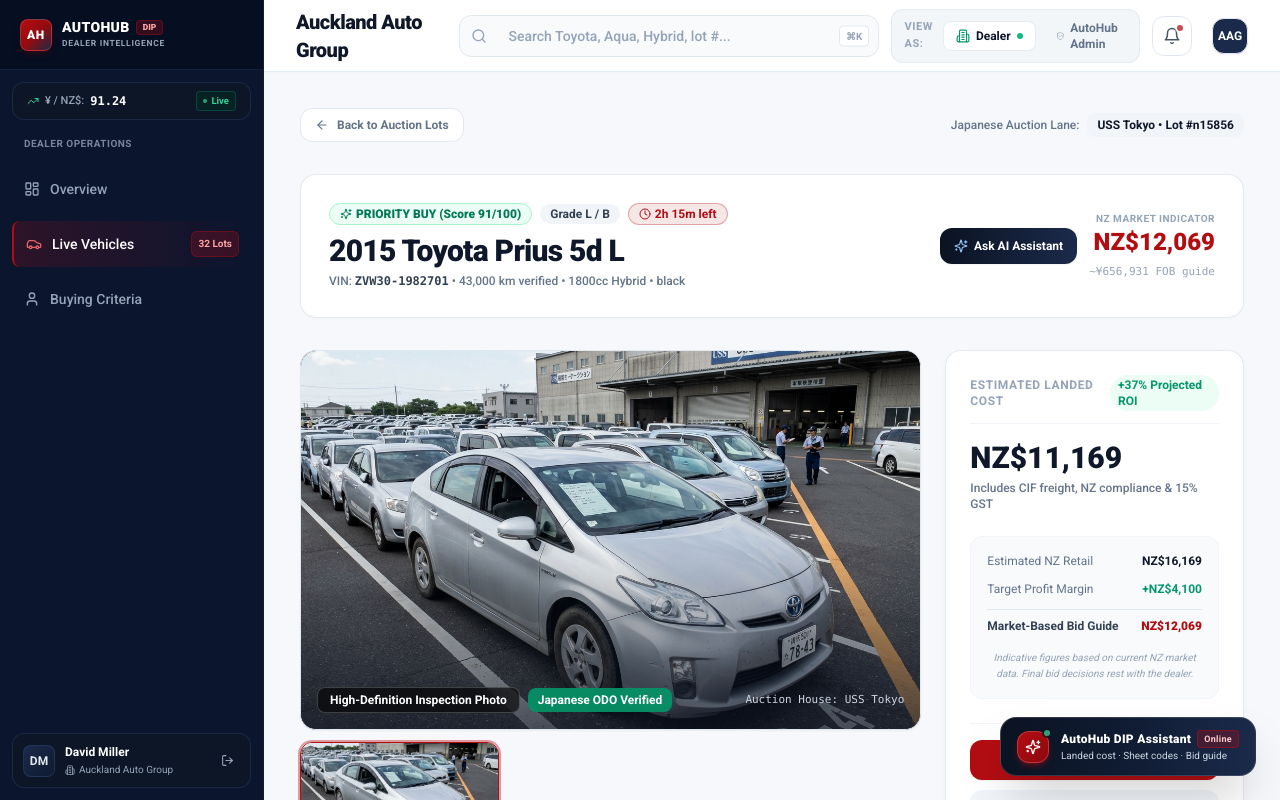
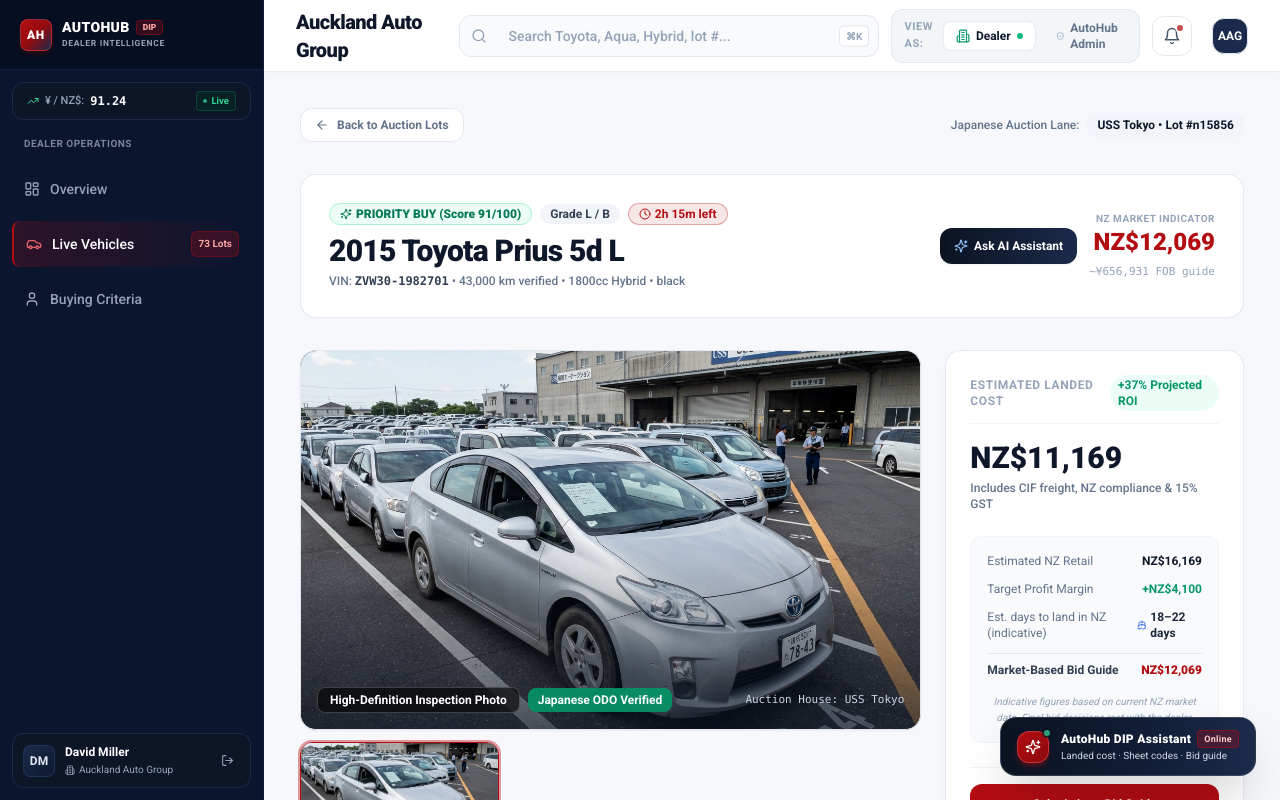
Before and after one commit to anilbuffer/autohub-dip, a Next.js app: page /vehicles/1 in a window 1280 px wide. Built offline with nearby package versions, Linux system fonts and the light colour scheme.

Commit message:
feat: add demand intelligence analytics components, admin views, and dealer chat assistant

```diff
--- a/src/app/admin/help/page.tsx
+++ b/src/app/admin/help/page.tsx
@@ -24,7 +24,7 @@
     },
     {
       title: "Dealer Margin Potential & Scoring Algorithm",
-      content: "The proprietary Opportunity Score (1-100) measures: (1) Gross profit margin spread vs target, (2) Historical NZ yard turnaround days for this exact make/badge, (3) Auction grade integrity (Grade 4.5/A receives a +12 score weight), (4) Distance from average market price regression line."
+      content: "The proprietary Opportunity Score (1-100) measures: (1) Gross profit margin spread vs target, (2) Est. days to land in NZ (indicative shipping lead time), (3) Auction grade integrity (Grade 4.5/A receives a +12 score weight), (4) Distance from average market price regression line."
     },
     {
       title: "Manual Proxy Bidding Protocol",
--- a/src/app/vehicles/[id]/page.tsx
+++ b/src/app/vehicles/[id]/page.tsx
@@ -19,6 +19,7 @@
   Calendar,
   Layers,
   Download,
+  Ship,
   X
 } from "lucide-react";
 import { VEHICLES, GLOBAL_SETTINGS } from "@/lib/data";
@@ -210,6 +211,13 @@
                 <div className="flex justify-between">
                   <span className="text-slate-500">Target Profit Margin</span>
                   <span className="font-bold text-emerald-600">+NZ${targetMargin.toLocaleString('en-US')}</span>
+                </div>
+                <div className="flex justify-between items-center">
+                  <span className="text-slate-500">Est. days to land in NZ (indicative)</span>
+                  <span className="font-bold text-slate-800 flex items-center gap-1">
+                    <Ship size={12} className="text-blue-600" />
+                    18–22 days
+                  </span>
                 </div>
                 <div className="flex justify-between pt-2 border-t border-slate-200 font-bold">
                   <span className="text-slate-700">Market-Based Bid Guide</span>
@@ -508,9 +516,16 @@
               <span className="text-[10px] font-bold text-slate-400 uppercase tracking-wider block">equip</span>
               <span className="font-mono text-slate-900 mt-1 block">{vehicle.equip || 'ps, pw'}</span>
             </div>
-            <div className="p-3 bg-red-50/60 rounded-xl border border-red-100 sm:col-span-2">
+            <div className="p-3 bg-red-50/60 rounded-xl border border-red-100">
               <span className="text-[10px] font-bold text-[#B30D12] uppercase tracking-wider block">jpy fob (Auction)</span>
               <span className="font-mono font-black text-slate-900 text-sm mt-1 block">¥{(vehicle.fobJpy).toLocaleString('en-US')}</span>
+            </div>
+            <div className="p-3 bg-blue-50/60 rounded-xl border border-blue-100">
+              <span className="text-[10px] font-bold text-blue-800 uppercase tracking-wider block">Est. days to land in NZ (indicative)</span>
+              <span className="font-bold text-slate-900 text-sm mt-1 flex items-center gap-1.5">
+                <Ship size={14} className="text-blue-600" />
+                18–22 days (Direct Ro-Ro)
+              </span>
             </div>
           </div>
         </div>
@@ -533,7 +548,7 @@
                   <th className="px-5 py-3.5">Year</th>
                   <th className="px-5 py-3.5">Mileage</th>
                   <th className="px-5 py-3.5">Advertised Price</th>
-                  <th className="px-5 py-3.5">Days on Yard</th>
+                  <th className="px-5 py-3.5">Trade Me Days Listed</th>
                   <th className="px-5 py-3.5 text-right">Spread vs Landed Cost</th>
                 </tr>
               </thead>
--- a/src/components/admin/DataSourceModal.tsx
+++ b/src/components/admin/DataSourceModal.tsx
@@ -34,11 +34,11 @@
       metric: "1,120 Unmet Demand Units"
     },
     {
-      title: "4. NZ Market Velocity & Price Trends",
+      title: "4. NZ Market Demand & Price Trends",
       icon: TrendingUp,
       color: "text-emerald-500 bg-emerald-50 border-emerald-200",
-      description: "Aggregated Trade Me Motors and independent dealer yard sales velocity (median days listed until sold) cross-referenced against realized gross retail margins.",
-      metric: "14.2 Days Median Turn"
+      description: "Aggregated Trade Me Motors and independent dealer yard sales activity cross-referenced against realized gross retail margins and indicative landing lead times.",
+      metric: "18-22 Days Est. Land"
     }
   ];
 
--- a/src/components/admin/DemandTrendLineChart.tsx
+++ b/src/components/admin/DemandTrendLineChart.tsx
@@ -47,7 +47,7 @@
         <div>
           <div className="flex items-center gap-2 mb-1">
             <span className="text-[11px] font-black uppercase tracking-wider text-blue-600 bg-blue-50 px-2 py-0.5 rounded-full border border-blue-100">
-              Velocity Telemetry
+              Demand Telemetry
             </span>
             <span className="text-xs text-slate-400 font-medium">12-Week Rolling Trend</span>
           </div>
--- a/src/components/admin/MostWantedChart.tsx
+++ b/src/components/admin/MostWantedChart.tsx
@@ -120,7 +120,7 @@
                 <div className="mt-2.5 pt-2 border-t border-slate-200/80 flex flex-wrap items-center justify-between text-[11px] text-slate-600 animate-in fade-in duration-150">
                   <div className="flex items-center gap-3">
                     <span>
-                      <strong className="text-slate-900">Avg Days to Sell:</strong> {model.turnDays} days (Trade Me)
+                      <strong className="text-slate-900">Est. days to land in NZ (indicative):</strong> 18–22 days
                     </span>
                     <span>
                       <strong className="text-slate-900">Avg Dealer Margin:</strong> NZ${model.avgMarginNzd.toLocaleString('en-US')}
--- a/src/components/admin/SupplyDemandGapTable.tsx
+++ b/src/components/admin/SupplyDemandGapTable.tsx
@@ -14,6 +14,7 @@
   Search,
   Filter,
   CheckCircle2,
+  Ship,
   ExternalLink
 } from 'lucide-react';
 import Image from 'next/image';
@@ -252,7 +253,7 @@
                 onClick={() => handleSort('avgDaysToSell')}
               >
                 <div className="flex items-center gap-1.5">
-                  <span>NZ Days to Sell</span>
+                  <span>Est. days to land in NZ (indicative)</span>
                   {sortField === 'avgDaysToSell' ? (
                     sortDirection === 'desc' ? <ChevronDown size={14} className="text-[#B30D12]" /> : <ChevronUp size={14} className="text-[#B30D12]" />
                   ) : (
@@ -360,14 +361,14 @@
                     </div>
                   </td>
 
-                  {/* NZ Days to Sell */}
+                  {/* Est. days to land in NZ (indicative) */}
                   <td className="py-3.5 px-4 font-bold text-slate-800">
                     <div className="flex items-center gap-1.5">
-                      <Clock size={13} className="text-slate-400" />
-                      <span>{item.avgDaysToSell} days</span>
+                      <Ship size={13} className="text-blue-600" />
+                      <span>18–22 days</span>
                     </div>
                     <span className="text-[10px] text-slate-400 block mt-0.5">
-                      {item.avgDaysToSell <= 15 ? '🚀 Fast Turnover' : item.avgDaysToSell <= 25 ? 'Steady' : 'Slower Pace'}
+                      Direct Ro-Ro Japan → NZ
                     </span>
                   </td>
 
--- a/src/components/chat/DealerChatAssistant.tsx
+++ b/src/components/chat/DealerChatAssistant.tsx
@@ -261,7 +261,7 @@
       return {
         id: `bot-${Date.now()}`,
         sender: "bot",
-        text: `### 🚗 2019 Toyota C-HR G LED Hybrid (Lot #${chr.lotNumber})\n**Auction House:** ${chr.auctionHouse} | **Grade:** ${chr.grade}\n\n- **FOB:** ¥${chr.fobJpy.toLocaleString()} | **Landed NZD:** **NZ$${chr.landedNzd.toLocaleString()}**\n- **Est. Retail:** NZ$${chr.estRetailNzd.toLocaleString()} | **Margin:** <span class="text-emerald-700 font-extrabold">+NZ$${chr.targetMarginNzd.toLocaleString()}</span>\n- **Market Analysis:** Compact crossovers command premium retail velocity in Auckland & Hamilton. 2-tone black/pearl roof is the highest-spec variant.`,
+        text: `### 🚗 2019 Toyota C-HR G LED Hybrid (Lot #${chr.lotNumber})\n**Auction House:** ${chr.auctionHouse} | **Grade:** ${chr.grade}\n\n- **FOB:** ¥${chr.fobJpy.toLocaleString()} | **Landed NZD:** **NZ$${chr.landedNzd.toLocaleString()}**\n- **Est. Retail:** NZ$${chr.estRetailNzd.toLocaleString()} | **Margin:** <span class="text-emerald-700 font-extrabold">+NZ$${chr.targetMarginNzd.toLocaleString()}</span>\n- **Market Analysis:** Compact crossovers command strong retail demand in Auckland & Hamilton. 2-tone black/pearl roof is the highest-spec variant.`,
         timestamp: "Just now",
         type: "vehicles",
         vehiclesData: [chr],
@@ -381,7 +381,7 @@
       return {
         id: `bot-${Date.now()}`,
         sender: "bot",
-        text: `### 📈 Auckland Metro Demand & Trade Me Comps\n\n**Market Velocity Highlights:**\n- **Sub-NZ$25k Hybrids:** 78% of Trade Me Motors listings sell within **18 calendar days** in the Auckland region.\n- **Toyota Aqua 2018–2020:** Active Trade Me listings: 142 units. Median listed price: **NZ$24,200**. Inventory turnover: **14 days**.\n- **Honda Fit e:HEV 2020+:** Active Trade Me listings: 48 units. Median listed price: **NZ$22,900**. High buyer interest due to modern Apple CarPlay interior.\n- **Market-Based Strategy:** Target auction bids yielding at least **NZ$3,500 gross margin** to absorb 60 days of floor plan financing and dealer preparation.`,
+        text: `### 📈 Auckland Metro Demand & Trade Me Comps\n\n**Market Demand Highlights:**\n- **Sub-NZ$25k Hybrids:** 78% of Trade Me Motors listings sell within **18 calendar days** in the Auckland region.\n- **Toyota Aqua 2018–2020:** Active Trade Me listings: 142 units. Median listed price: **NZ$24,200**. Inventory turnover: **14 days**.\n- **Honda Fit e:HEV 2020+:** Active Trade Me listings: 48 units. Median listed price: **NZ$22,900**. High buyer interest due to modern Apple CarPlay interior.\n- **Market-Based Strategy:** Target auction bids yielding at least **NZ$3,500 gross margin** to absorb 60 days of floor plan financing and dealer preparation.`,
         timestamp: "Just now",
         suggestedPrompts: [
           "Show Best Value Vehicles",
--- a/src/components/layout/AppLayout.tsx
+++ b/src/components/layout/AppLayout.tsx
@@ -17,7 +17,7 @@
   CheckCircle2,
   Sparkles
 } from 'lucide-react';
-import { GLOBAL_SETTINGS } from '@/lib/data';
+import { GLOBAL_SETTINGS, VEHICLES } from '@/lib/data';
 import RoleSwitcher from './RoleSwitcher';
 import { useSyncStore } from '@/lib/syncStore';
 import DealerChatAssistant from '@/components/chat/DealerChatAssistant';
@@ -43,7 +43,7 @@
 
   const navItems = [
     { label: 'Overview', href: '/', icon: LayoutDashboard, badge: null },
-    { label: 'Live Vehicles', href: '/vehicles', icon: Car, badge: '32 Lots' },
+    { label: 'Live Vehicles', href: '/vehicles', icon: Car, badge: `${VEHICLES.length} Lots` },
     { label: 'Buying Criteria', href: '/profile', icon: User, badge: null },
   ];
 
--- a/src/lib/demandIntelligenceData.ts
+++ b/src/lib/demandIntelligenceData.ts
@@ -836,7 +836,7 @@
 export const AI_WEEKLY_BRIEF = {
   en: {
     title: 'AI Weekly Brief for AutoHub Sourcing',
-    subtitle: 'Generated from 4,860 dealer search queries, 318 active wish lists, and NZ retail sales velocity telemetry.',
+    subtitle: 'Generated from 4,860 dealer search queries, 318 active wish lists, and NZ retail sales demand telemetry.',
     badge: 'AutoHub DIP Autonomous Sourcing Intelligence',
     confidenceText: '96% Recommendation Confidence',
     timestamp: 'Today at 07:00 JST / 11:00 NZST (Pre-Auction USS Tokyo Dispatch)',
```
